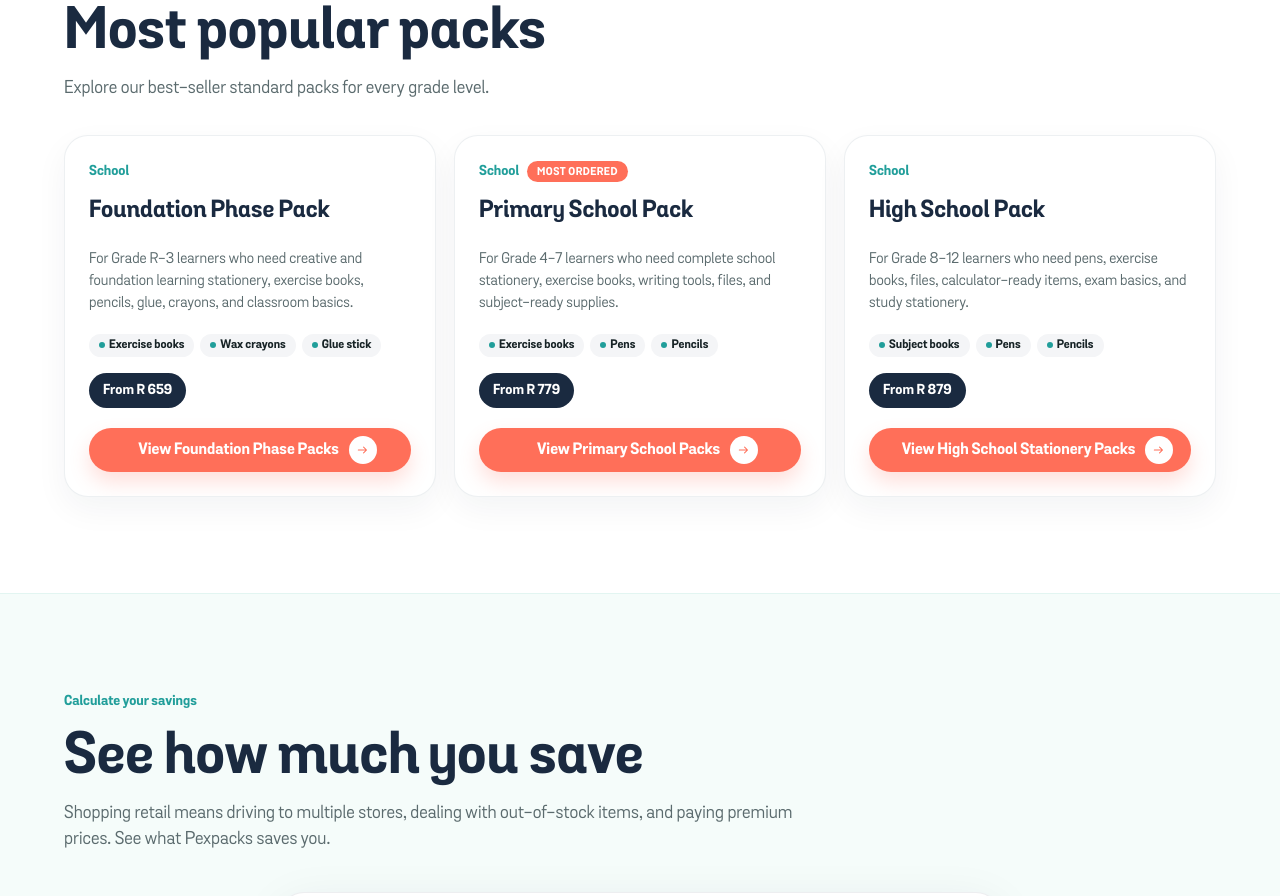
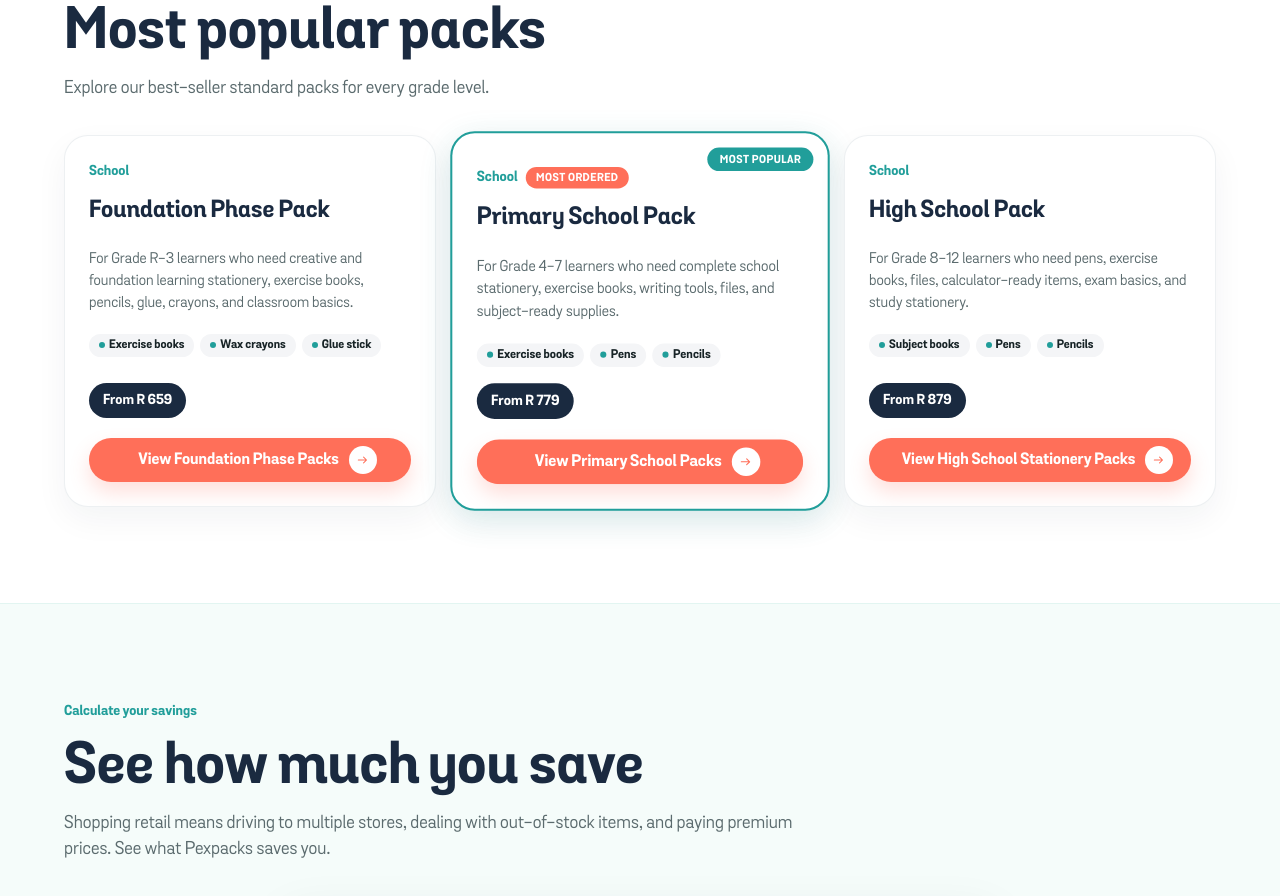
Before and after one commit to mcebisidesigner-spec/pexpacks-supplies, a Next.js app: page / in a window 1280 px wide. Shown: the part 2640-3536 px from the top of the page. Built offline with nearby package versions, Linux system fonts and the light colour scheme.

Commit message:
Highlight Primary School Pack as featured most-popular card with keppel accent and scale

```diff
--- a/app/page.tsx
+++ b/app/page.tsx
@@ -168,7 +168,9 @@ export default function HomePage() {
           />
           <div className={cardStyles.packGrid}>
             {homepagePacks.map((pack, idx) => (
-              <div className={cardStyles.packCard} key={pack.id}>
+              <div className={`${cardStyles.packCard} ${idx === 1 ? cardStyles.packCardFeatured : ""}`} key={pack.id}>
+                {idx === 1 ? <div className={cardStyles.packCardAccent} /> : null}
+                {idx === 1 ? <span className={cardStyles.popularPill}>Most popular</span> : null}
                 <div className={cardStyles.packCardHead}>
                   <span className={heroStyles.eyebrow}>
                     {pack.category}
--- a/components/marketing/MarketingCards.module.css
+++ b/components/marketing/MarketingCards.module.css
@@ -223,11 +223,70 @@
   overflow: hidden;
   display: flex;
   flex-direction: column;
+  position: relative;
+}
+
+.packCardFeatured {
+  border: 2px solid var(--pex-keppel);
+  box-shadow:
+    0 8px 32px rgba(33, 158, 154, 0.14),
+    var(--card-shadow);
+  transform: scale(1.02);
+}
+
+.packCardFeatured:hover {
+  transform: scale(1.02) translateY(-4px);
+  box-shadow:
+    0 16px 48px rgba(33, 158, 154, 0.2),
+    var(--card-shadow-hover);
 }
 
 .packCardHead {
   padding: 24px 24px 12px;
   min-width: 0;
+}
+
+.packCardFeatured .packCardHead {
+  padding-top: 32px;
+}
+
+.packCardAccent {
+  position: absolute;
+  top: 0;
+  left: 0;
+  right: 0;
+  height: 4px;
+  background: var(--pex-keppel);
+  border-radius: var(--radius-card) var(--radius-card) 0 0;
+}
+
+.packCardFeatured .packCardAccent {
+  height: 0;
+}
+
+.popularPill {
+  position: absolute;
+  top: 14px;
+  right: 14px;
+  padding: 4px 12px;
+  border-radius: var(--radius-pill);
+  background: var(--pex-keppel);
+  color: var(--pex-bg);
+  font-size: 11px;
+  font-weight: 800;
+  text-transform: uppercase;
+  letter-spacing: 0.04em;
+  line-height: 1.4;
+}
+
+@media (max-width: 820px) {
+  .packCardFeatured {
+    transform: none;
+  }
+
+  .packCardFeatured:hover {
+    transform: translateY(-4px);
+  }
 }
 
 .packCardHead h3 {
```
